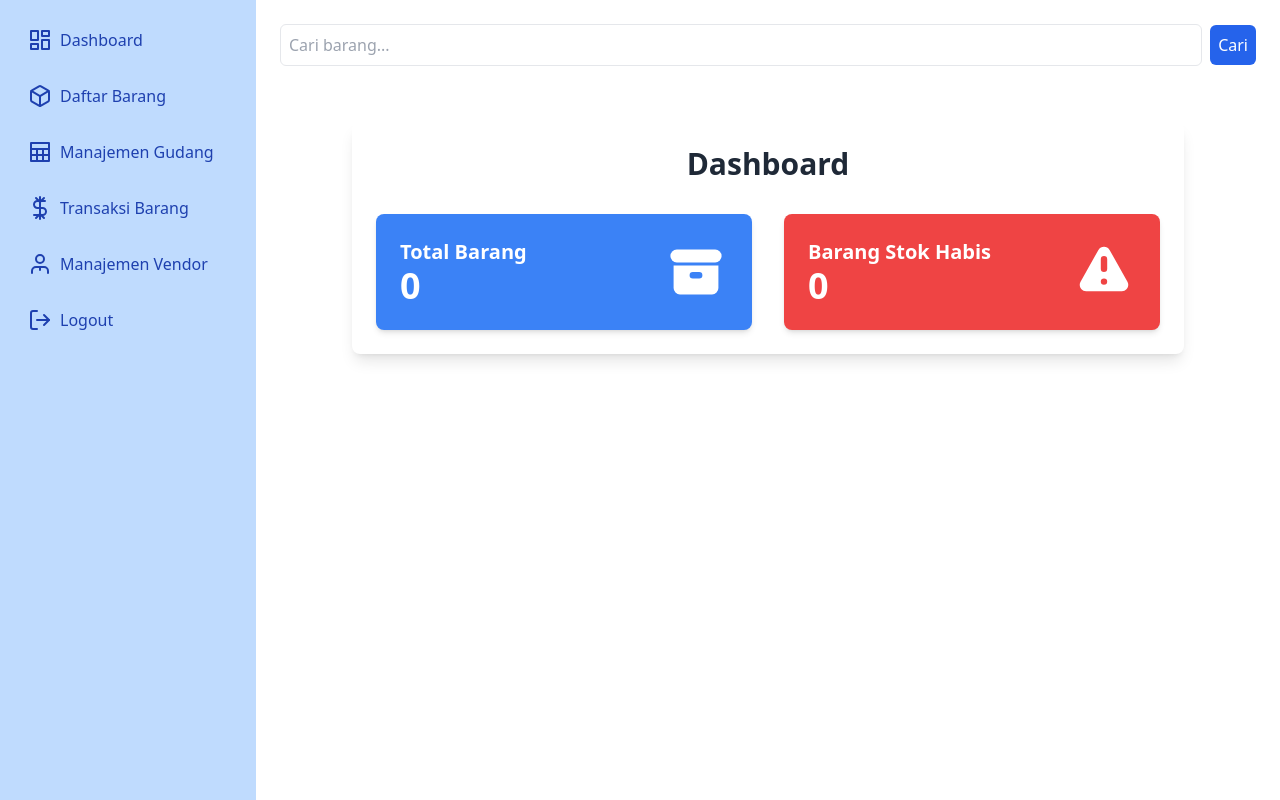
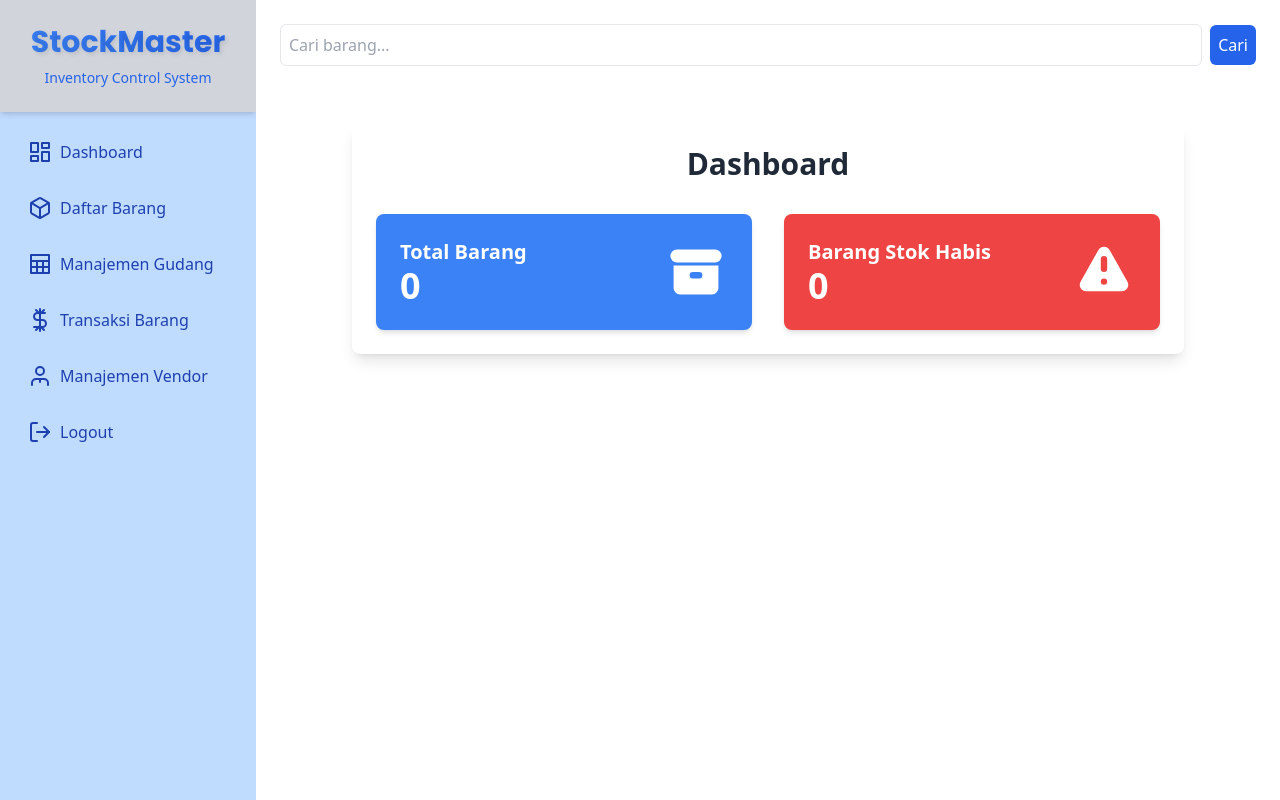
Before and after one commit to radhitchocs/inventory, a PHP site: page /index.php in a window 1280 px wide. Run offline with PHP 8.4, Linux system fonts and the light colour scheme; the visitor is signed in with stand-in values (Sample User, id 1); data that the repository does not hold is empty; some libraries are stand-ins or nearby versions.

Commit message:
feat: add desc app

```diff
--- a/index.php
+++ b/index.php
@@ -38,9 +38,24 @@ $low_stock_items = $stmt->get_result()->fetch_all(MYSQLI_ASSOC);
     <meta name="viewport" content="width=device-width, initial-scale=1.0">
     <title>Inventory Management System</title>
     <script src="https://cdn.tailwindcss.com"></script>
+    <style>
+        @import url('https://fonts.googleapis.com/css2?family=Poppins:wght@400;600;700&display=swap');
+
+        .app-title {
+            font-family: 'Poppins', sans-serif;
+            background: linear-gradient(45deg, #3B82F6, #2563EB);
+            -webkit-background-clip: text;
+            color: transparent;
+            text-shadow: 2px 2px 4px rgba(0,0,0,0.1);
+        }
+    </style>
 </head>
 <body class="flex min-h-screen bg-blue-50">
     <div class="w-64 bg-blue-200 text-blue-800">
+        <div class="p-6 bg-gray-300 text-white shadow-md">
+            <h1 class="app-title text-3xl font-bold text-center mb-2">StockMaster</h1>
+            <p class="text-sm text-blue-600 text-center">Inventory Control System</p>
+        </div>
         <div class="p-4">
             <ul class="space-y-2">
                 <li>
```
